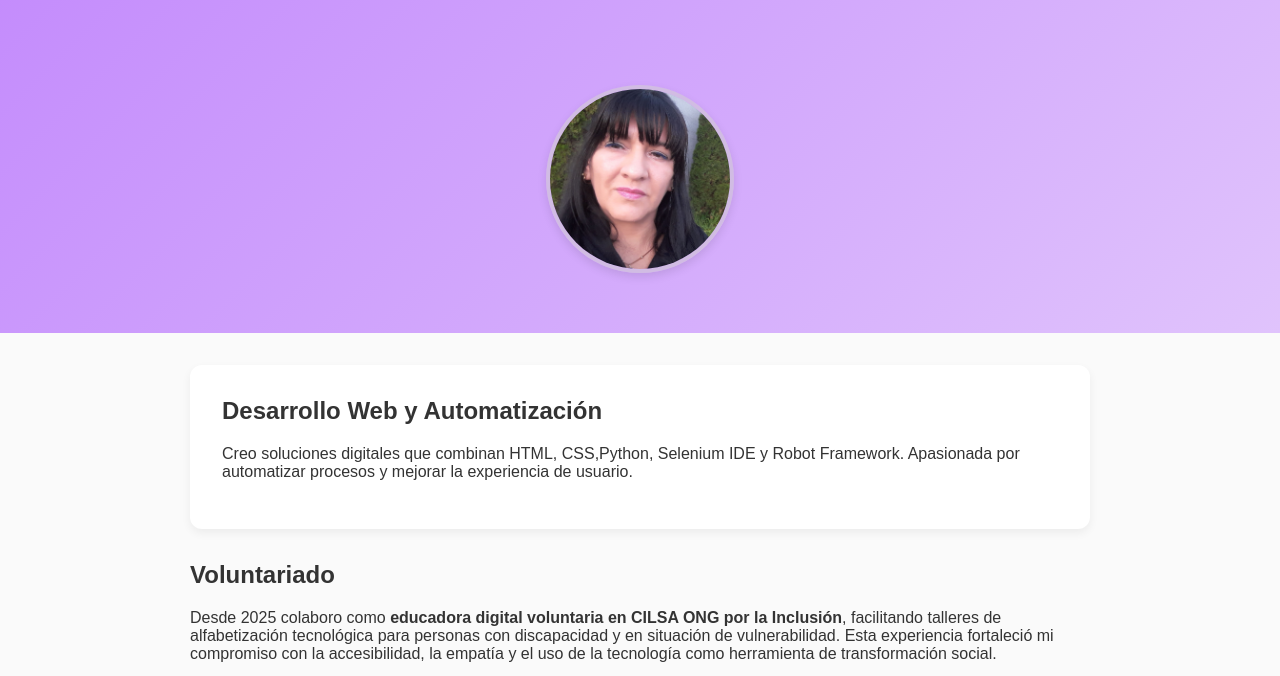
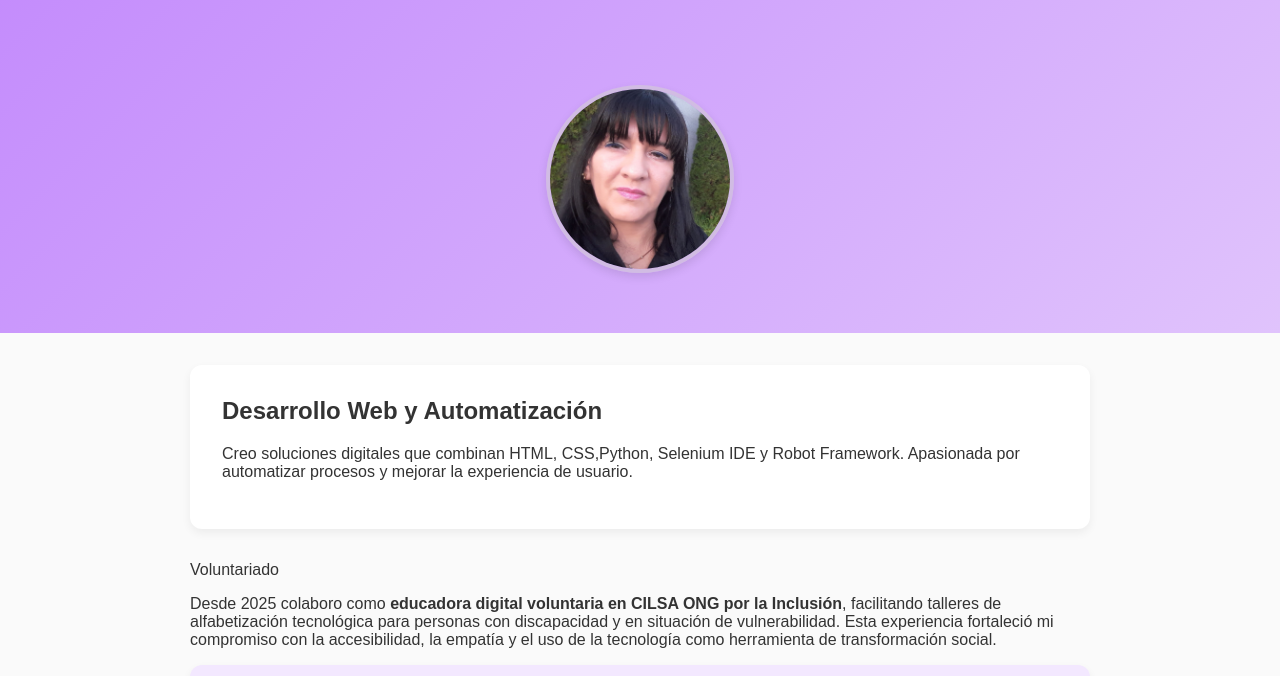
Before and after one commit to bellbasu/belkis-portafolio, a plain HTML site: page index.html in a window 1280 px wide. Shown: the part 245-921 px from the top of the page. Drawn offline with Linux system fonts and the light colour scheme.

Commit message:
Update index.html
Agregue clase , sección cart, para Voluntariado.

```diff
--- a/index.html
+++ b/index.html
@@ -36,7 +36,7 @@
         Apasionada por automatizar procesos y mejorar la experiencia de usuario.
       </p>
     </section>
-      <section id="voluntariado">
+      <section id="voluntariado" class="seccion-card>
   <h2> Voluntariado</h2>
   <p>
     Desde 2025 colaboro como <strong>educadora digital voluntaria en CILSA ONG por la Inclusión</strong>, facilitando talleres de alfabetización tecnológica para personas con discapacidad y en situación de vulnerabilidad.
```
